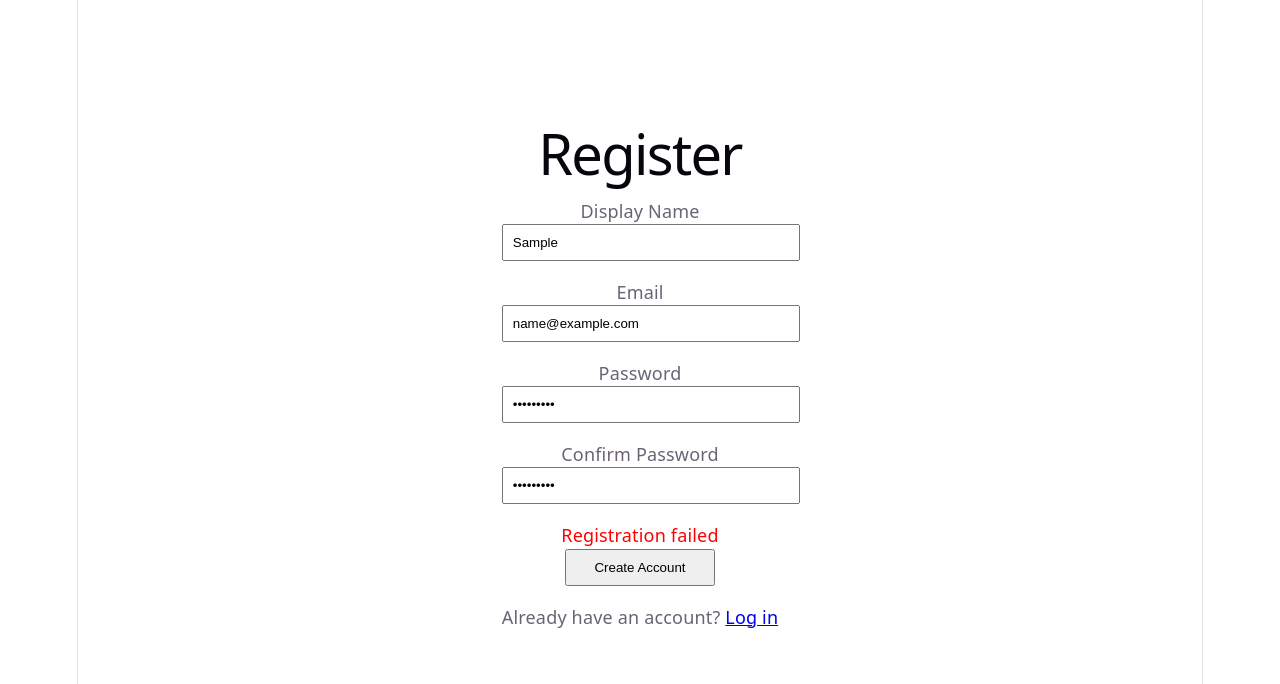
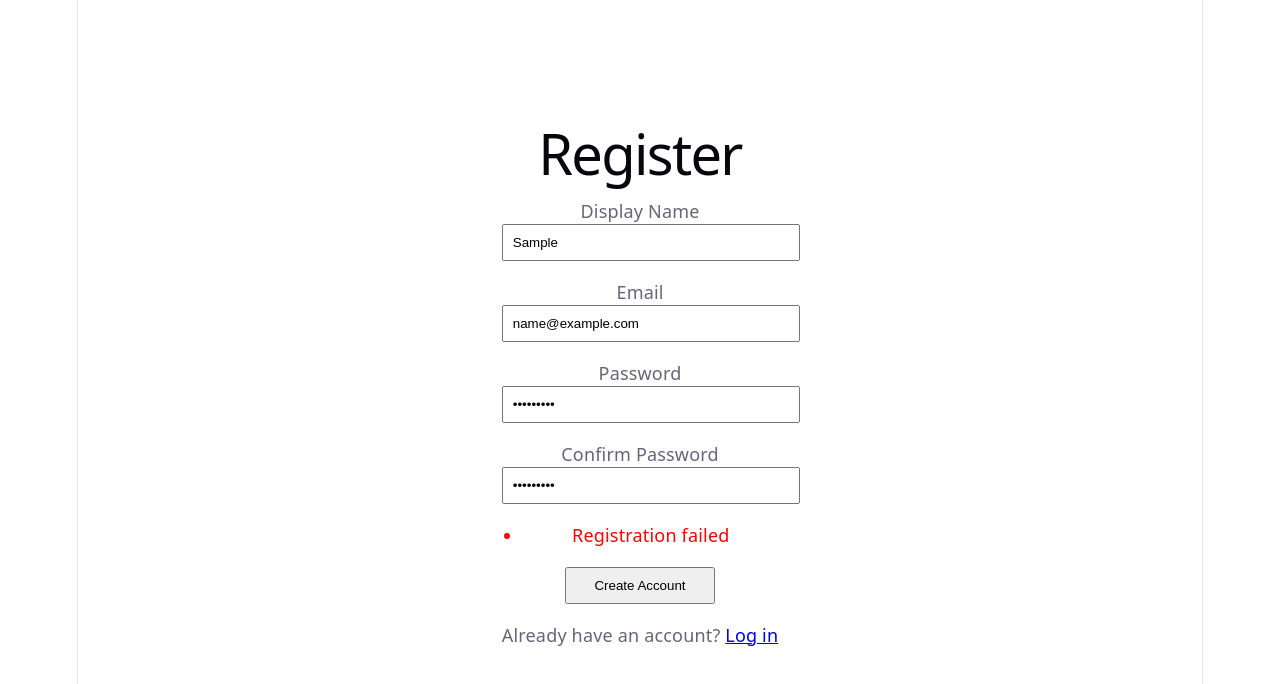
Before and after one commit to msanto7/rs-madness, a React (Vite) app in the folder RSMadnessWeb/: page /register in a window 1280 px wide. Both pictures are taken after typing "Sample", "name@example.com", "Sample123", "Sample123" into the empty fields and a click on the button "Create Account". Shown: the top 684 px of the page. Built offline with nearby package versions, Linux system fonts and the light colour scheme; no server answers.

Commit message:
improving register error handling

```diff
--- a/RSMadnessWeb/src/pages/RegisterPage.tsx
+++ b/RSMadnessWeb/src/pages/RegisterPage.tsx
@@ -7,17 +7,17 @@ export default function RegisterPage() {
     const [email, setEmail] = useState("");
     const [password, setPassword] = useState("");
     const [confirmPassword, setConfirmPassword] = useState("");
-    const [error, setError] = useState("");
+    const [errors, setErrors] = useState<string[]>([]);
 
     const navigate = useNavigate();
     const { register } = useAuth();
 
     const handleSubmit = async (e: { preventDefault: () => void }) => {
         e.preventDefault();
-        setError("");
+        setErrors([]);
 
         if (password !== confirmPassword) {
-            setError("Passwords do not match");
+            setErrors(["Passwords do not match"]);
             return;
         }
 
@@ -26,11 +26,12 @@ export default function RegisterPage() {
             navigate("/ranking");
         } catch (err: any) {
             const data = err.response?.data;
-            if (data?.errors) {
-                const messages = Array.isArray(data.errors) ? data.errors.map((e: any) => e.msg).join(", ") : String(data.errors);
-                setError(messages);
+            if (Array.isArray(data)) {
+                setErrors(data.map((e: any) => e.description));
+            } else if (data?.errors) {
+                setErrors(Object.values(data.errors).flat() as string[]);
             } else {
-                setError(data?.error ?? data ?? "Registration failed");
+                setErrors([data?.error ?? data ?? "Registration failed"]);
             }
         }
     };
@@ -85,7 +86,13 @@ export default function RegisterPage() {
           />
         </div>
 
-        {error && <p style={{ color: 'red' }}>{error}</p>}
+        {errors.length > 0 && (
+            <ul style={{ color: 'red', paddingLeft: '1.2rem' }}>
+                {errors.map((msg, i) => (
+                    <li key={i}>{msg}</li>
+                ))}
+            </ul>
+        )}
 
         <button type="submit" style={{ padding: '0.5rem 1.5rem' }}>
           Create Account
```
